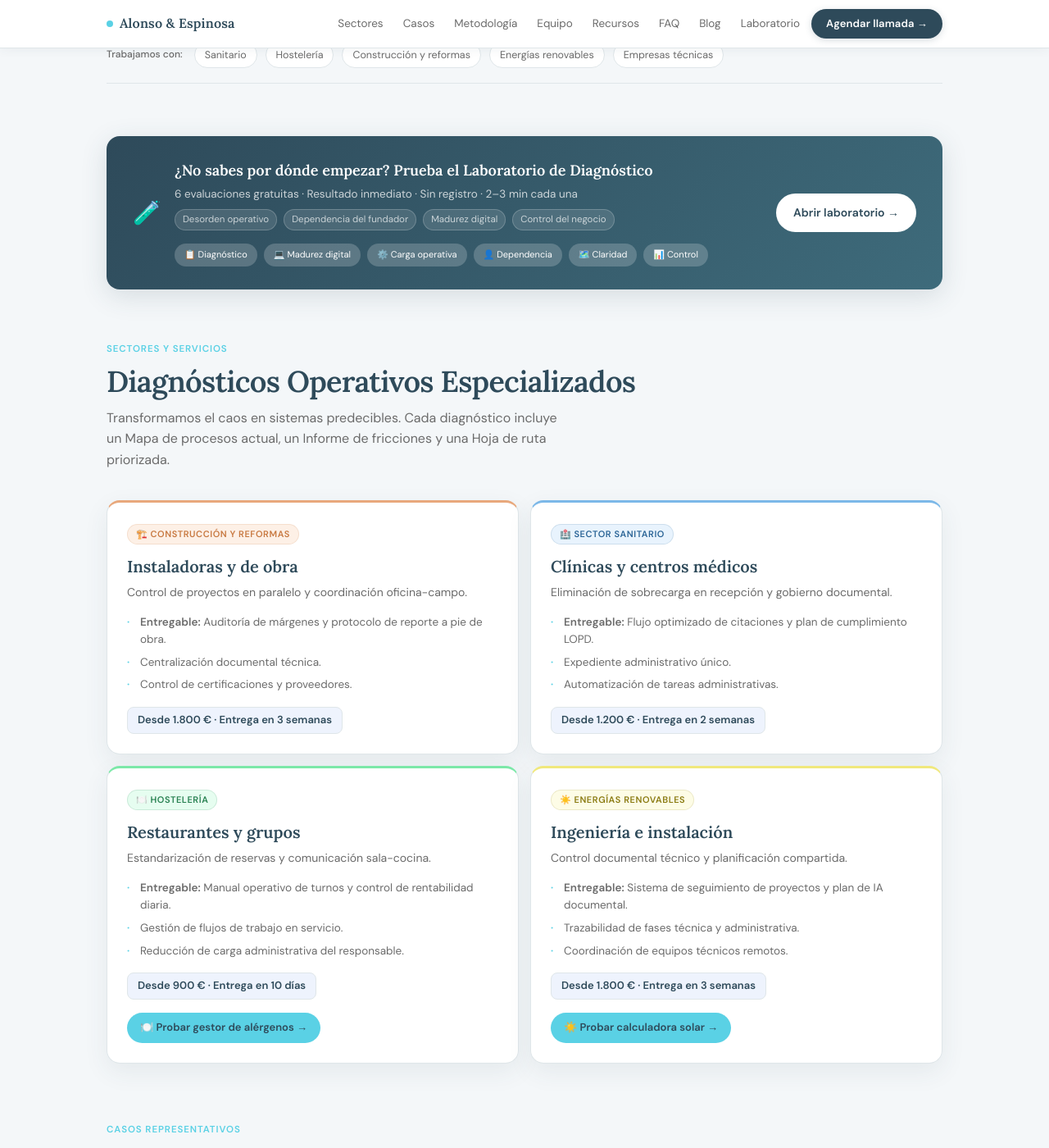
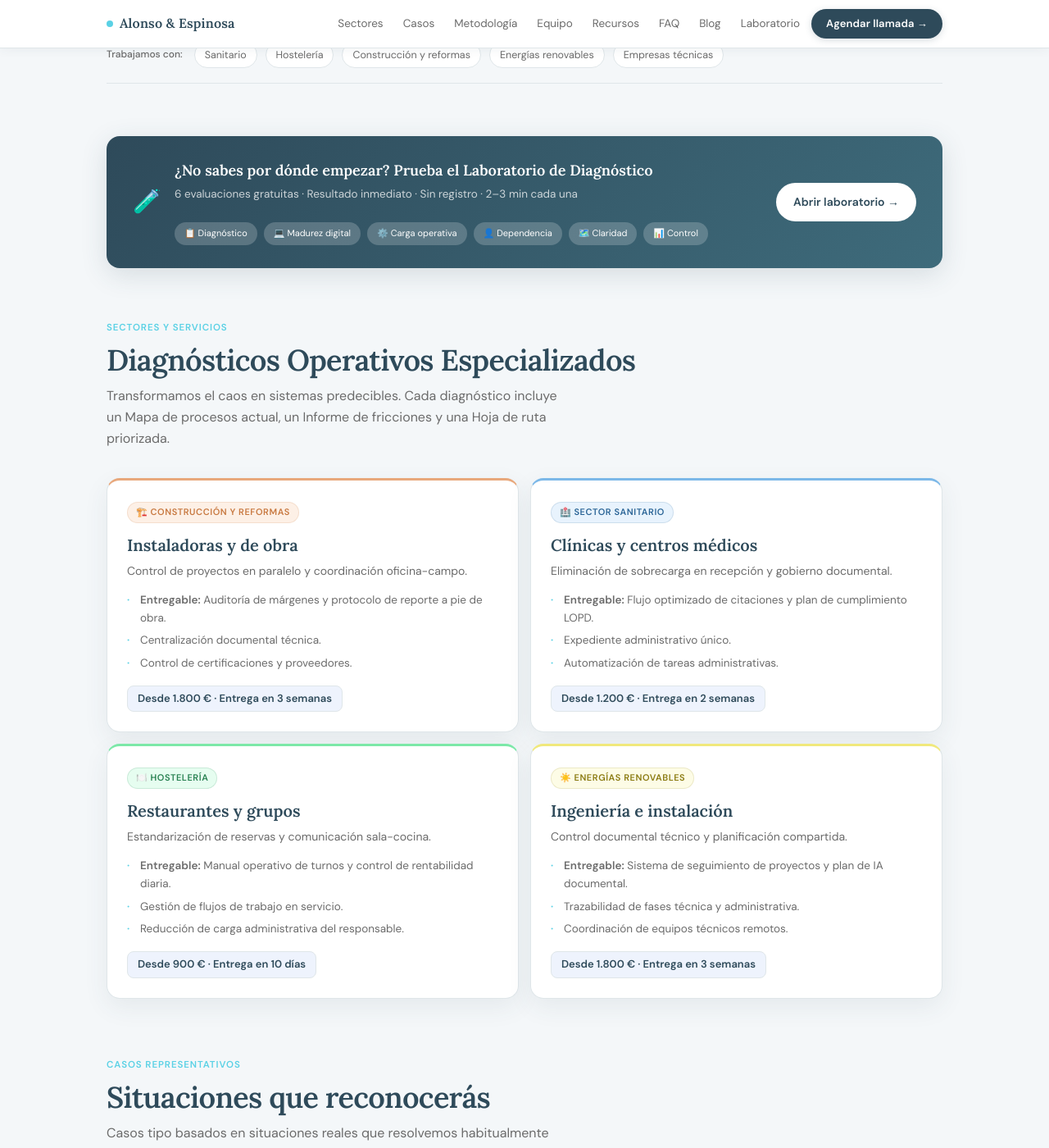
Before and after one commit to alauriela/alonsoespinosa-web, a Jekyll site: the page index.html, which Jekyll copies as it is, in a window 1280 px wide and 1400 px high, scrolled down 1025 px. Shown: the whole window at 82% size. Built offline with Jekyll 4.4.1, drawn with Linux system fonts in a browser that asks for light colours.

Commit message:
Update index.html

```diff
--- a/index.html
+++ b/index.html
@@ -406,11 +406,7 @@
         <div class="lab-banner-title">¿No sabes por dónde empezar? Prueba el Laboratorio de Diagnóstico</div>
         <div class="lab-banner-desc">6 evaluaciones gratuitas · Resultado inmediato · Sin registro · 2–3 min cada una</div>
         <div class="lab-banner-tags">
-          <span class="lab-banner-tag">Desorden operativo</span>
-          <span class="lab-banner-tag">Dependencia del fundador</span>
-          <span class="lab-banner-tag">Madurez digital</span>
-          <span class="lab-banner-tag">Control del negocio</span>
-        </div>
+         </div>
         <div style="display:flex; gap:8px; flex-wrap:wrap; margin-top:16px;">
           <a href="https://alauriela.github.io/laboratorio-de-diagnostico-empresarial/diagnostico.html" target="_blank" style="background:rgba(255,255,255,0.2); padding:5px 12px; border-radius:999px; font-size:11px; text-decoration:none; color:#fff; transition:0.2s;">📋 Diagnóstico</a>
           <a href="https://alauriela.github.io/laboratorio-de-diagnostico-empresarial/madurez-digital.html" target="_blank" style="background:rgba(255,255,255,0.2); padding:5px 12px; border-radius:999px; font-size:11px; text-decoration:none; color:#fff; transition:0.2s;">💻 Madurez digital</a>
@@ -466,7 +462,6 @@
           <li>Reducción de carga administrativa del responsable.</li>
         </ul>
         <span class="v-price">Desde 900 € · Entrega en 10 días</span>
-        <a href="alergenos-hosteleria.html" class="btn-card" style="display:inline-block; margin-top:16px; background:var(--celeste); color:var(--accent); padding:8px 16px; border-radius:999px; font-weight:600; font-size:13px; text-align:center; text-decoration:none;">🍽️ Probar gestor de alérgenos →</a>
       </div>
 
       <div class="v-card" style="border-top:3px solid #f0e87c">
@@ -479,7 +474,6 @@
           <li>Coordinación de equipos técnicos remotos.</li>
         </ul>
         <span class="v-price">Desde 1.800 € · Entrega en 3 semanas</span>
-        <a href="calculadora-solar.html" class="btn-card" style="display:inline-block; margin-top:16px; background:var(--celeste); color:var(--accent); padding:8px 16px; border-radius:999px; font-weight:600; font-size:13px; text-align:center; text-decoration:none;">☀️ Probar calculadora solar →</a>
       </div>
 
     </div>
```
